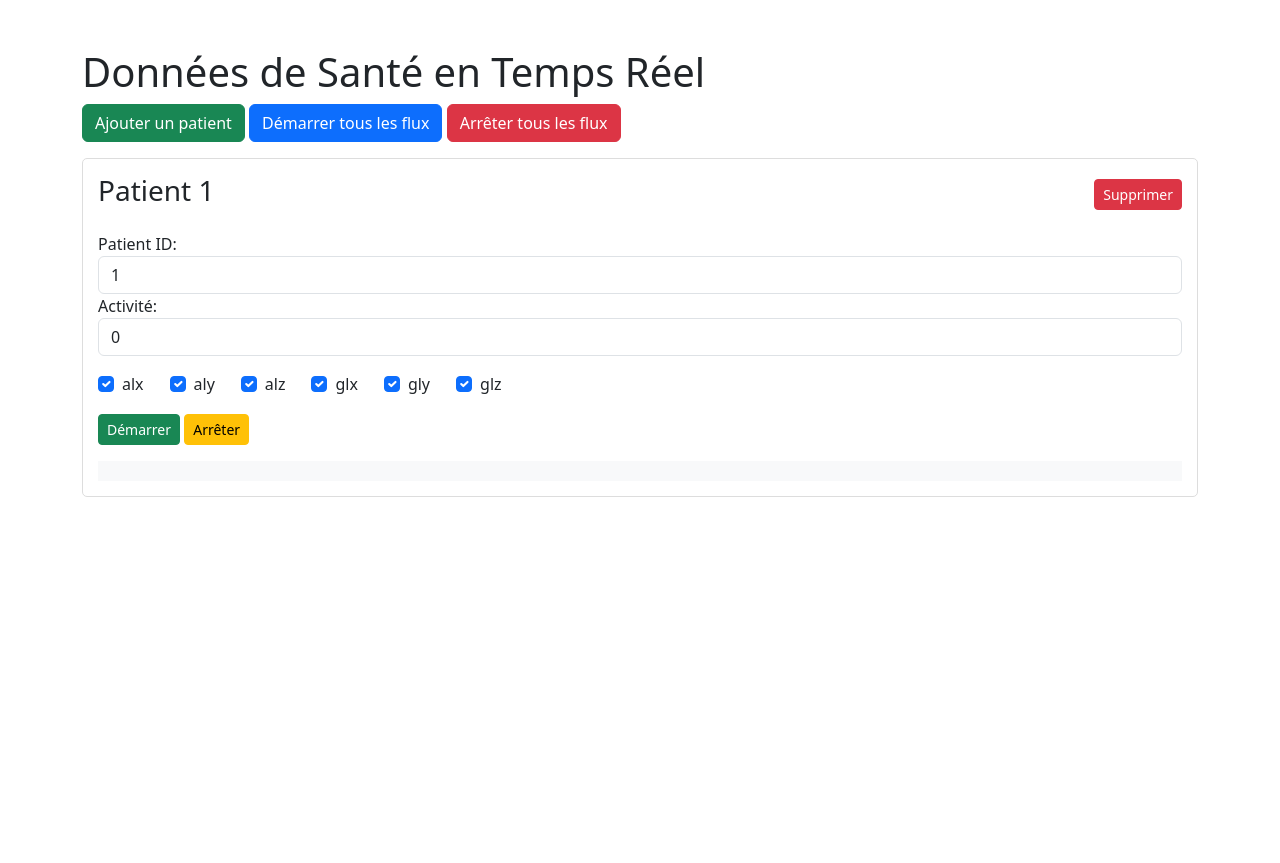
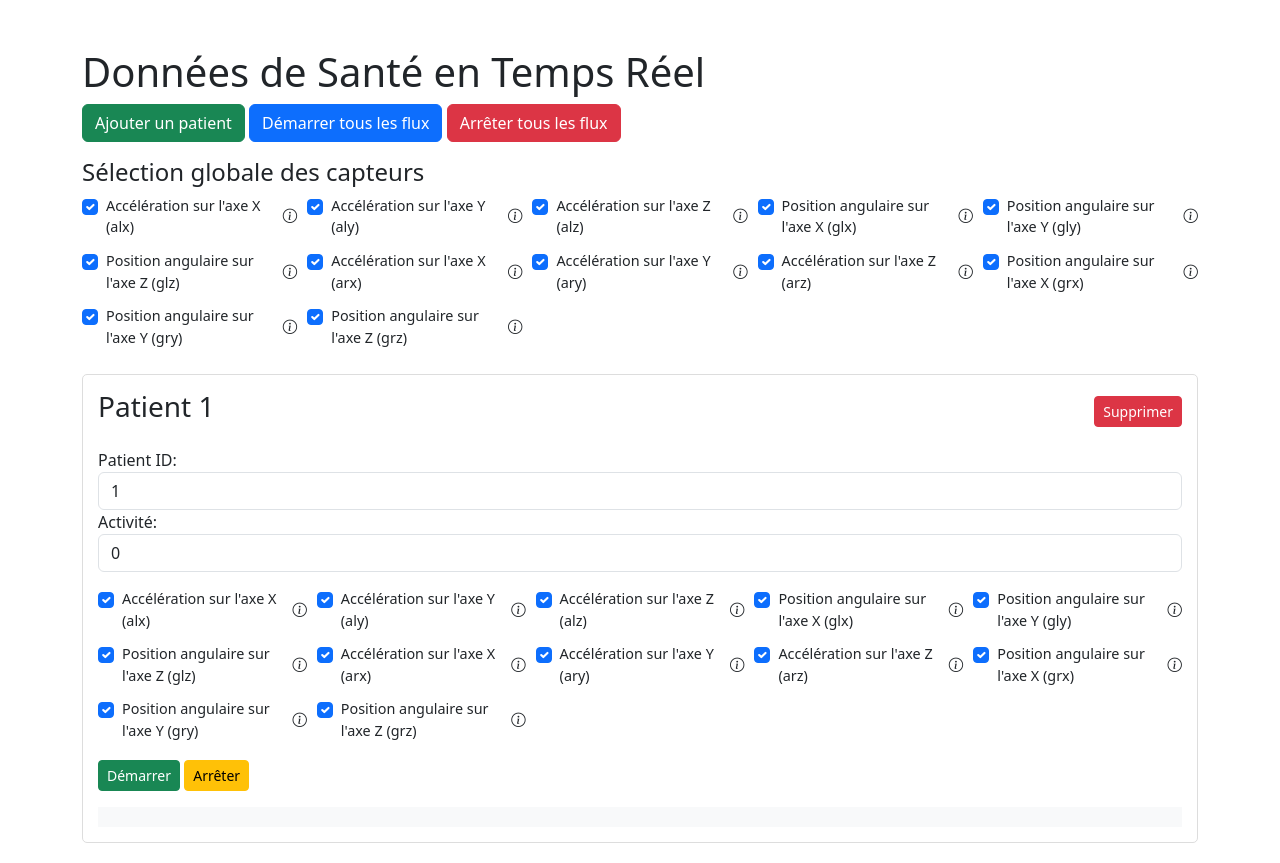
Before and after one commit to Hugo-COLLIN/MIAGE_Systeme_WEBS, a Flask app: page / in a window 1280 px wide. Before the commit the page ends 497 px from the top, so only its background shows below. Run offline with Flask 2, Linux system fonts and the light colour scheme; some libraries are stand-ins or nearby versions.

Commit message:
feat: start/stop for all sensors + indicative labels and tooltips

```diff
--- a/static/js/scripts.js
+++ b/static/js/scripts.js
@@ -1,15 +1,37 @@
+// scripts.js
 let eventSources = {};
 let patientCounter = 0;
-const sensorTypes = ['alx', 'aly', 'alz', 'glx', 'gly', 'glz'];
+const sensorTypes = {
+    'alx': {name: 'Accélération sur l\'axe X', description: 'Centrale inertielle placée sur la cheville gauche'},
+    'aly': {name: 'Accélération sur l\'axe Y', description: 'Centrale inertielle placée sur la cheville gauche'},
+    'alz': {name: 'Accélération sur l\'axe Z', description: 'Centrale inertielle placée sur la cheville gauche'},
+    'glx': {name: 'Position angulaire sur l\'axe X', description: 'Gyroscope placé sur la cheville gauche'},
+    'gly': {name: 'Position angulaire sur l\'axe Y', description: 'Gyroscope placé sur la cheville gauche'},
+    'glz': {name: 'Position angulaire sur l\'axe Z', description: 'Gyroscope placé sur la cheville gauche'},
+    'arx': {name: 'Accélération sur l\'axe X', description: 'Centrale inertielle placée sur l\'avant bras droit'},
+    'ary': {name: 'Accélération sur l\'axe Y', description: 'Centrale inertielle placée sur l\'avant bras droit'},
+    'arz': {name: 'Accélération sur l\'axe Z', description: 'Centrale inertielle placée sur l\'avant bras droit'},
+    'grx': {name: 'Position angulaire sur l\'axe X', description: 'Gyroscope placé sur l\'avant bras droit'},
+    'gry': {name: 'Position angulaire sur l\'axe Y', description: 'Gyroscope placé sur l\'avant bras droit'},
+    'grz': {name: 'Position angulaire sur l\'axe Z', description: 'Gyroscope placé sur l\'avant bras droit'}
+};
+
+function createSensorCheckbox(sensor, isGlobal = false) {
+    const id = isGlobal ? `global-${sensor}` : `${sensor}-${patientCounter}`;
+    return `
+        <div class="form-check">
+            <input class="form-check-input sensor-checkbox ${isGlobal ? 'global-sensor' : ''}" type="checkbox" id="${id}" value="${sensor}" checked>
+            <label class="form-check-label sensor-label" for="${id}">
+                ${sensorTypes[sensor].name} (${sensor})
+                <i class="bi bi-info-circle info-icon" data-bs-toggle="tooltip" data-bs-placement="top" title="${sensorTypes[sensor].description}"></i>
+            </label>
+        </div>
+    `;
+}
 
 function createPatientPanel() {
     patientCounter++;
-    let sensorCheckboxes = sensorTypes.map(sensor =>
-        `<div class="form-check form-check-inline">
-            <input class="form-check-input sensor-checkbox" type="checkbox" id="${sensor}-${patientCounter}" value="${sensor}" checked>
-            <label class="form-check-label" for="${sensor}-${patientCounter}">${sensor}</label>
-        </div>`
-    ).join('');
+    let sensorCheckboxes = Object.keys(sensorTypes).map(sensor => createSensorCheckbox(sensor)).join('');
 
     return `
         <div class="patient-container" id="patient-panel-${patientCounter}">
@@ -37,11 +59,12 @@ function createPatientPanel() {
 
 function addPatientPanel() {
     $('#patients-container').append(createPatientPanel());
+    initTooltips();
 }
 
 function removePatientPanel(patientNum) {
     stopPatientStream(patientNum);
-    $(`#patient-panel-${patientCounter}`).remove();
+    $(`#patient-panel-${patientNum}`).remove();
 }
 
 function startPatientStream(patientNum) {
@@ -63,7 +86,7 @@ function startPatientStream(patientNum) {
             return $(this).val();
         }).get();
 
-        let filteredData = data.filter((value, index) => selectedSensors.includes(sensorTypes[index]));
+        let filteredData = data.filter((value, index) => selectedSensors.includes(Object.keys(sensorTypes)[index]));
 
         if (filteredData.length > 0) {
             container.append(`<p>${filteredData.join(', ')}</p>`);
@@ -92,7 +115,27 @@ function stopAllStreams() {
     }
 }
 
-// Ajouter automatiquement un premier patient au chargement
+function initTooltips() {
+    $('[data-bs-toggle="tooltip"]').tooltip();
+}
+
+function createGlobalSensorCheckboxes() {
+    let checkboxes = Object.keys(sensorTypes).map(sensor => createSensorCheckbox(sensor, true)).join('');
+    $('#global-sensor-checkboxes').html(checkboxes);
+}
+
+function initGlobalSensorControls() {
+    $(document).on('change', '.global-sensor', function() {
+        const sensor = $(this).val();
+        const isChecked = $(this).prop('checked');
+        $(`.sensor-checkbox[value="${sensor}"]:not(.global-sensor)`).prop('checked', isChecked);
+    });
+}
+
+// Initialisation
 $(document).ready(function() {
+    createGlobalSensorCheckboxes();
+    initGlobalSensorControls();
     addPatientPanel();
+    initTooltips();
 });
--- a/templates/index.html
+++ b/templates/index.html
@@ -5,6 +5,7 @@
     <meta name="viewport" content="width=device-width, initial-scale=1.0">
     <title>WEBS - Visualisation de données</title>
     <link rel="stylesheet" href="https://cdn.jsdelivr.net/npm/bootstrap/dist/css/bootstrap.min.css">
+    <link rel="stylesheet" href="https://cdn.jsdelivr.net/npm/bootstrap-icons@1.7.2/font/bootstrap-icons.css">
     <style>
         .patient-container {
             border: 1px solid #ddd;
@@ -19,9 +20,18 @@
             padding: 10px;
         }
         .sensor-checkboxes {
+            display: grid;
+            grid-template-columns: repeat(auto-fill, minmax(200px, 1fr));
+            gap: 10px;
+        }
+        .sensor-label {
             display: flex;
-            flex-wrap: wrap;
-            gap: 10px;
+            align-items: center;
+            font-size: 0.9em;
+        }
+        .info-icon {
+            margin-left: 5px;
+            cursor: help;
         }
     </style>
 </head>
@@ -35,11 +45,18 @@
             <button onclick="stopAllStreams()" class="btn btn-danger">Arrêter tous les flux</button>
         </div>
 
+        <div class="mb-4">
+            <h4>Sélection globale des capteurs</h4>
+            <div id="global-sensor-checkboxes" class="sensor-checkboxes"></div>
+        </div>
+
         <div id="patients-container">
             <!-- Les panels de patients seront ajoutés ici dynamiquement -->
         </div>
     </div>
     <script src="https://code.jquery.com/jquery-3.6.0.min.js"></script>
+    <script src="https://cdn.jsdelivr.net/npm/@popperjs/core@2.11.6/dist/umd/popper.min.js"></script>
+    <script src="https://cdn.jsdelivr.net/npm/bootstrap@5.3.0/dist/js/bootstrap.min.js"></script>
     <script src="static/js/scripts.js"></script>
 </body>
 </html>
```
